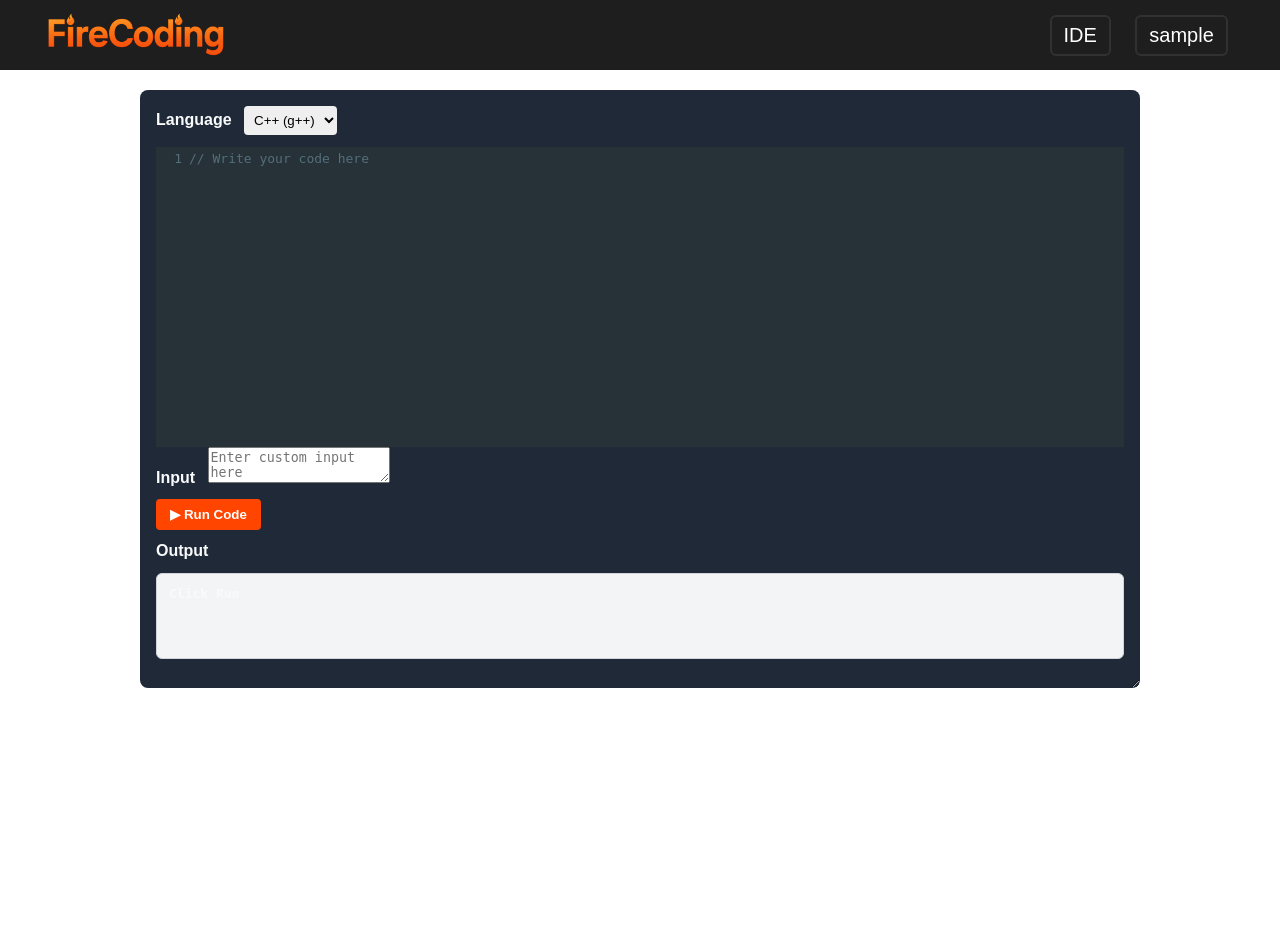
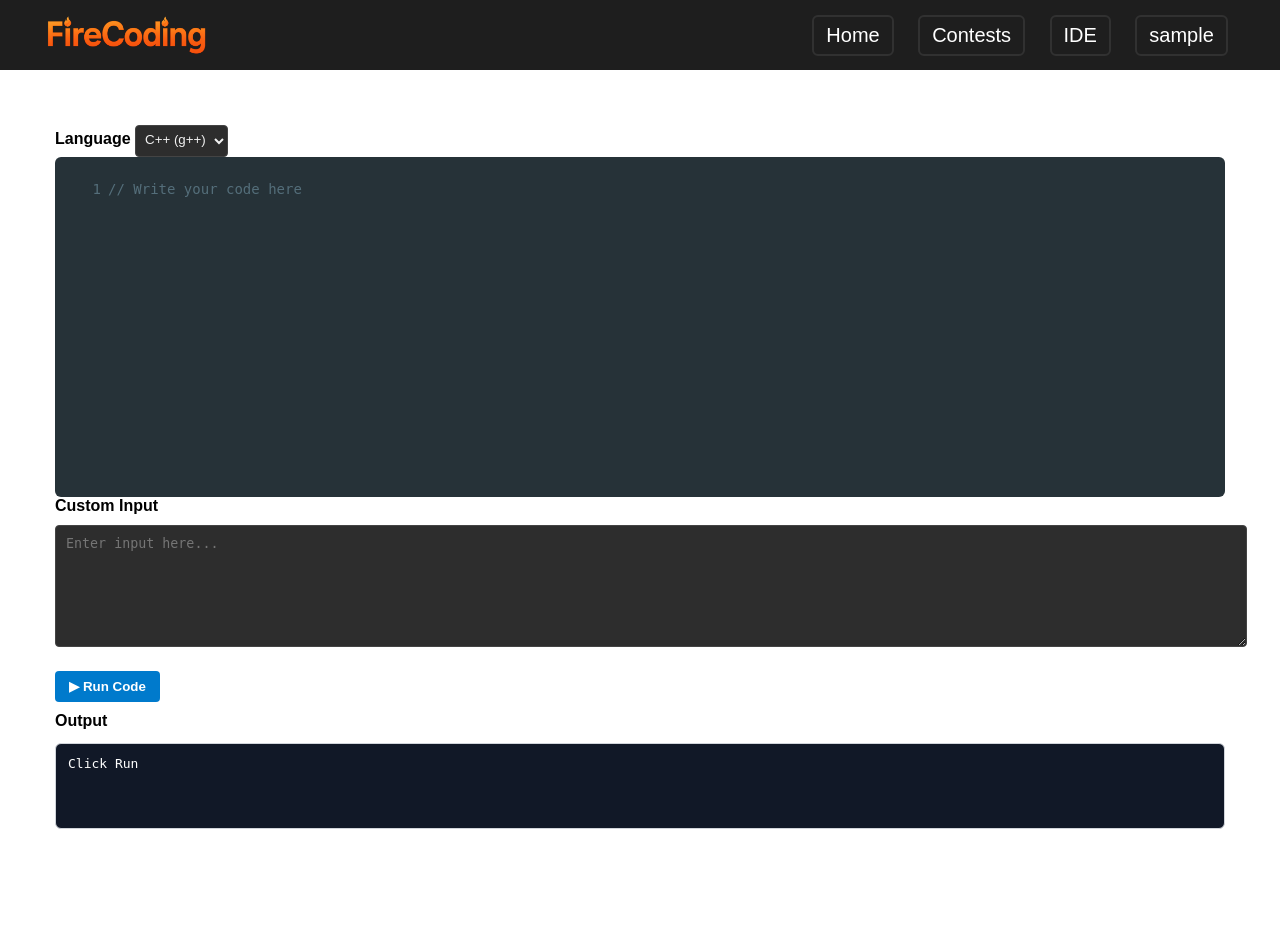
Before and after one commit to Nikhil-K09/fire-coding, a Flask app: page /ide in a window 1280 px wide. Before the commit the page ends 688 px from the top, so only its background shows below. Run offline with Flask 2, Linux system fonts and the light colour scheme; the visitor is signed in with stand-in values (Sample User, id 1).

Commit message:
version 1.3

```diff
--- a/app/routes.py
+++ b/app/routes.py
@@ -72,6 +72,13 @@
     )
 
 # ================== SUBMIT CODE ==================
+# routes.py (inside your blueprint)
+from flask import request, jsonify
+from flask_login import login_required, current_user
+from bson.objectid import ObjectId
+from datetime import datetime
+import pytz
+
 @main.route('/submit', methods=['POST'])
 @login_required
 def submit():
@@ -80,95 +87,110 @@
     lang_id = int(data.get('lang'))
     problem_id = data.get('problem_id')
 
-    # Fetch problem
     problem = mongo.db.problems.find_one({"_id": ObjectId(problem_id)})
     if not problem:
-        return jsonify({"status": "Error", "error": "Problem not found"})
+        return jsonify({"status": "Error", "error": "Problem not found"}), 404
 
     test_case = problem.get("test_case", {})
     input_data = str(test_case.get("input", ""))
     expected_output = str(test_case.get("output", "")).strip()
 
-    # Run code using Judge0
     try:
+        # run_code should call Judge0 and return a parsed JSON result
         result = run_code(code, lang_id, input_data)
-        stdout = str(result.get("stdout", "")).strip()
-        stderr = str(result.get("stderr", "")).strip()
-        status = "Accepted" if stdout == expected_output else "Rejected"
     except Exception as e:
-        stdout = ""
-        stderr = str(e)
+        # network / API error
+        err = str(e)
+        return jsonify({"status": "Error", "error": err}), 500
+
+    # Extract judge outputs (be defensive)
+    stdout = (result.get("stdout") or "").strip()
+    stderr = (result.get("stderr") or "").strip()
+    compile_output = (result.get("compile_output") or "").strip()
+    judge_status = result.get("status", {}).get("description", "") or ""
+
+    # Determine overall status
+    if compile_output:
         status = "Error"
+        error_message = compile_output
+    elif stderr and ("runtime" in judge_status.lower() or "error" in judge_status.lower()):
+        status = "Error"
+        error_message = stderr
+    else:
+        # If judge marks accepted OR output matches expected -> Accepted
+        if judge_status.lower() == "accepted" or stdout == expected_output:
+            # final acceptance depends on exact match to expected
+            status = "Accepted" if stdout == expected_output else "Rejected"
+            error_message = ""
+        else:
+            # other statuses (TLE, RTE, WA etc.)
+            # treat statuses that include "time limit", "memory", "runtime", "error" as Error
+            lower = judge_status.lower()
+            if any(k in lower for k in ("time limit", "memory", "runtime", "error", "crash")):
+                status = "Error"
+                error_message = stderr or compile_output or judge_status
+            else:
+                # default to Rejected (wrong answer)
+                status = "Rejected"
+                error_message = ""
 
-    # Local timestamp
-    local_tz = pytz.timezone("Asia/Kolkata")
-    local_time = datetime.now(local_tz)
+    # Save submission with timezone-aware datetime
+    ist = pytz.timezone("Asia/Kolkata")
+    local_time = datetime.now(ist)
 
-    # Save submission
-    submission_doc = {
+    mongo.db.submissions.insert_one({
         "user_id": current_user.id,
-        "username": current_user.username,
         "problem_id": problem_id,
         "problem_title": problem['title'],
         "lang": lang_id,
-        "lang_name": {54:"C++", 71:"Python 3", 62:"Java"}.get(lang_id,"Unknown"),
+        "lang_name": {54: "C++", 71: "Python 3", 62: "Java"}.get(lang_id, "Unknown"),
         "code": code,
         "submitted_at": local_time,
         "test_case_result": {
             "status": status,
             "stdout": stdout,
-            "stderr": stderr
+            "stderr": stderr,
+            "compile_output": compile_output,
+            "judge_status": judge_status
         }
-    }
-    mongo.db.submissions.insert_one(submission_doc)
+    })
 
-    # Update solved problems and profile
+    # Update solved collection only once per user/problem
     if status == "Accepted":
         solved_entry = mongo.db.solved.find_one({
             "user_id": current_user.id,
             "problem_id": problem_id
         })
-
         if not solved_entry:
-            # Insert first solved entry
             mongo.db.solved.insert_one({
                 "user_id": current_user.id,
-                "username": current_user.username,
                 "problem_id": problem_id,
                 "title": problem['title'],
                 "solved_at": local_time
             })
 
-            # Update profile collection
-            profile = mongo.db.profiles.find_one({"user_id": current_user.id})
-            if not profile:
-                mongo.db.profiles.insert_one({
-                    "user_id": current_user.id,
-                    "username": current_user.username,
-                    "solved_count": 1,
-                    "solved_dates": [local_time.date().isoformat()]
-                })
-            else:
-                mongo.db.profiles.update_one(
-                    {"user_id": current_user.id},
-                    {
-                        "$inc": {"solved_count": 1},
-                        "$addToSet": {"solved_dates": local_time.date().isoformat()}
-                    }
-                )
-
+    # Return structured info to frontend
     return jsonify({
         "status": status,
+        "judge_status": judge_status,
         "stdout": stdout,
+        "stderr": stderr,
+        "compile_output": compile_output,
         "expected": expected_output,
-        "error": stderr,
+        "error": error_message,
         "submitted_at": local_time.strftime("%Y-%m-%d %H:%M:%S %Z")
     })
+
 
 @main.route('/ide')
 @login_required
 def ide():
     return render_template('ide.html')
+
+@main.route('/contests')
+@login_required
+def contests():
+    return render_template('contests.html')
 
 @main.route('/ide_submit', methods=['POST'])
 @login_required
@@ -180,9 +202,16 @@
 
     try:
         result = run_code(code, lang_id, input_data)
-        stdout = str(result.get("stdout", "") or "")
-        stderr = str(result.get("stderr", "") or "")
-        status = "Accepted" if stdout else "Error"
+        stdout = str(result.get("stdout", "") or "").strip()
+        stderr = str(result.get("stderr", "") or "").strip()
+
+        if stderr:
+            status = "Error"
+        elif stdout:
+            status = "Accepted"
+        else:
+            status = "No Output"
+
     except Exception as e:
         stdout = ""
         stderr = str(e)
--- a/app/static/css/style.css
+++ b/app/static/css/style.css
@@ -208,6 +208,7 @@
   color: #f9fafb;
   overflow: auto;
   resize: horizontal;
+  height: 800px;
   min-width: 40%;
 }
 
@@ -241,27 +242,17 @@
 }
 
 /* Editor */
-.editor-label {
-  font-weight: 600;
-  margin-right: 8px;
-}
-.editor-lang {
-  margin-bottom: 12px;
-  padding: 6px;
-  border-radius: 4px;
-  border: none;
-}
+
 #editor {
   width: 100%;
-  height: 420px;
+  height: 800px;
+  padding: 5px;
   font-family: monospace;
   border-radius: 6px;
 }
 
 /* Buttons */
-.buttons {
-  margin: 12px 0;
-}
+
 .buttons button {
   background: #FF4500;
   color: #fff;
@@ -278,21 +269,188 @@
 
 /* Output / Result */
 #output {
-  background: #f3f4f6;
   padding: 12px;
   border-radius: 6px;
   border: 1px solid #d1d5db;
   min-height: 60px;
   overflow-x: auto;
 }
+.ide-page {
+  height: calc(100vh - 60px); /* adjust for navbar */
+
+  padding: 55px;
+}
+
+.ide-panel {
+  height: 800px;
+}
+
+
+
+.buttons {
+  margin: 10px 0;
+}
+
+.run-btn {
+  padding: 8px 14px;
+  background: #0078d7;
+  color: white;
+  border: none;
+  border-radius: 6px;
+  cursor: pointer;
+}
+.run-btn:hover {
+  background: #005fa3;
+}
+
+.ide-wrapper {
+  display: flex;
+  justify-content: center;
+  margin: 20px auto;
+  width: 100%;
+}
+
+.ide-container {
+  width: 70%;              /* occupy 70% of window */
+  background: #1e1e1e;     /* IDE-like dark background */
+  padding: 15px;
+  border-radius: 8px;
+  box-shadow: 0px 4px 12px rgba(0,0,0,0.5);
+  color: #f1f1f1;
+}
+
+.editor-header {
+  margin-bottom: 10px;
+  display: flex;
+  align-items: center;
+  gap: 10px;
+}
+
+.editor-label {
+  font-weight: bold;
+  padding-bottom: 8px;
+}
+
+.editor-lang {
+  padding: 5px;
+  background: #2d2d2d;
+  color: #f1f1f1;
+  border: 1px solid #444;
+  border-radius: 4px;
+  padding-bottom: 8px;
+}
+
+.CodeMirror {
+  height: 800px;          /* editor height */
+  font-size: 14px;
+  border-radius: 6px;
+  padding: 20px;
+  background: #1e1e1e;
+  color: #f1f1f1;
+}
+
+.editor-input {
+  width: 100%;
+  height: 100px;
+  margin: 10px 0;
+  padding: 10px;
+  background: #2d2d2d;
+  color: #f1f1f1;
+  border: 1px solid #444;
+  border-radius: 4px;
+}
+
+.buttons {
+  margin: 10px 0;
+}
+
+#run {
+  padding: 8px 14px;
+  background: #007acc;
+  color: white;
+  border: none;
+  border-radius: 4px;
+  cursor: pointer;
+}
+
+#run:hover {
+  background: #005a9e;
+}
+
 .test-result {
+  background: #2d2d2d;
+  padding: 10px;
+  border-radius: 4px;
+  color: #f1f1f1;
+  min-height: 100px;
+  white-space: pre-wrap;
+  word-wrap: break-word;
+}
+
+.test-result.accepted { border: 1px solid #28a745; }
+.test-result.rejected { border: 1px solid #dc3545; }
+.test-result.error { border: 1px solid #ff9800; }
+
+.status-icon {
+  height: 20px;
+  vertical-align: middle;
+  margin-right: 6px;
+}
+
+
+.test-result-box {
+  display: flex;
+  align-items: flex-start;
+  gap: 8px;
+  margin-top: 8px;
+}
+
+.result-summary { display:flex; align-items:center; gap:8px; margin-bottom:8px; }
+.result-icon { width:20px; height:20px; }
+.test-result {
+  color: #fff;
+  background: #111827;
   padding: 10px;
   border-radius: 6px;
-  font-weight: 700;
-  font-family: monospace;
+  min-height: 40px;
+  white-space: pre-wrap;
 }
-.test-result.accepted { color: #10b981; }
-.test-result.rejected { color: #ef4444; }
+.error-box {
+  display: none;
+  margin-top: 8px;
+  background: #3b0f0f;      /* dark red */
+  color: #ffdede;
+  padding: 10px;
+  border-radius: 6px;
+  white-space: pre-wrap;
+  overflow: auto;
+  max-height: 240px;
+}
+/* Base style for result */
+.result-box {
+  display: none;
+  margin-top: 8px;
+  padding: 10px;
+  width: max-content;
+  border-radius: 6px;
+  white-space: pre-wrap;
+  overflow: auto;
+  max-height: 240px;
+  font-weight: bold;
+  text-align: center;
+}
+
+/* Accepted (green) */
+.result-box.accepted {
+  background: #0fd340;   /* dark green */
+  color: #d8ffd8;
+}
+
+/* Rejected (red, same tone as error) */
+.result-box.rejected {
+  background: #f13333;
+  color: #fdc7c7;
+}
 
 /* ================== PROFILE PAGE ================== */
 .profile-container {
@@ -378,7 +536,7 @@
   font-family: Arial, sans-serif;
 }
 .logo-img {
-  height: 50px;
+  height: 45px;
   width: auto;
   display: block;
 }
--- a/app/templates/base.html
+++ b/app/templates/base.html
@@ -19,11 +19,21 @@
       <nav>
         {% if current_user.is_authenticated %}
           <div class="user-dropdown">
-            <a href="{{ url_for('main.ide') }}" class="username">IDE</a>
+            <a href="{{ url_for('main.index') }}" class="username">Home</a>
           </div>
+        {% endif %}
+        <div class="user-dropdown">
+          <a href="{{ url_for('main.contests') }}" class="username">Contests</a>
+        </div>
+        <div class="user-dropdown">
+          <a href="{{ url_for('main.ide') }}" class="username">IDE</a>
+        </div>
+
+        {% if current_user.is_authenticated %}
           <div class="user-dropdown">
             <a href="{{ url_for('main.my_profile') }}" class="username">{{ current_user.username }}</a>
           </div>
+
 
         {% else %}
           <a href="{{ url_for('auth.login') }}" class="login-btn">Login</a>
--- /dev/null
+++ b/app/templates/contests.html
@@ -0,0 +1,6 @@
+{% extends 'base.html' %}
+{% block content %}
+
+<h1 style="padding-left : 650px; padding-top: 50px;">No Contests</h1>
+
+{% endblock %}
--- a/app/templates/ide.html
+++ b/app/templates/ide.html
@@ -1,8 +1,9 @@
 {% extends 'base.html' %}
 {% block content %}
 
-<div class="ide-container" style="max-width: 1000px; margin: 20px auto;">
-  <div class="editor-panel">
+<div class="ide-page">
+  <div class="ide-panel">
+    <div class="ide-header">
       <label for="lang" class="editor-label">Language</label>
       <select id="lang" class="editor-lang">
         <option value="54" selected>C++ (g++)</option>
@@ -12,21 +13,20 @@
         <option value="51">C#</option>
         <option value="46">Bash</option>
       </select>
+    </div>
 
     <textarea id="editor">// Write your code here</textarea>
 
-    <!-- Input for Judge0 -->
-    <label for="input" class="editor-label">Input</label>
-    <textarea id="input" class="editor-input" placeholder="Enter custom input here"></textarea>
+    <label for="input" class="editor-label">Custom Input</label>
+    <textarea id="input" class="editor-input" placeholder="Enter input here..."></textarea>
 
     <div class="buttons">
-        <button id="run">▶ Run Code</button>
+      <button id="run" class="run-btn">▶ Run Code</button>
     </div>
 
-    <h4>Output</h4>
+    <h4 class="output-title">Output</h4>
     <pre id="output" class="test-result">Click Run</pre>
   </div>
-
 </div>
 
 <!-- CodeMirror -->
@@ -66,6 +66,11 @@
   const lang_id = document.getElementById("lang").value;
   const input = document.getElementById("input").value;
 
+  const outputEl = document.getElementById("output");
+  outputEl.textContent = "⚙️ Running...\n";
+  outputEl.classList.remove("accepted", "rejected");
+
+  try {
     const response = await fetch("/ide_submit", {
       method: "POST",
       headers: {"Content-Type": "application/json"},
@@ -73,8 +78,36 @@
     });
 
     const result = await response.json();
-  document.getElementById("output").textContent =
-    `Status: ${result.status}\nOutput:\n${result.stdout}\nErrors:\n${result.stderr}`;
+    outputEl.textContent = "";
+
+    switch (result.status) {
+      case "Accepted":
+        outputEl.textContent = `${result.stdout}`;
+        outputEl.classList.add("accepted");
+        break;
+
+      case "Error":
+        let errMsg = "⚠️ Error\n";
+        if (result.stderr) errMsg += `${result.stderr}\n`;
+        outputEl.textContent = errMsg;
+        outputEl.classList.add("rejected");
+        break;
+
+      case "No Output":
+        outputEl.textContent = "❌ No Output Produced";
+        outputEl.classList.add("rejected");
+        break;
+
+      default:
+        outputEl.textContent = "⚠️ Unknown response from server.";
+        outputEl.classList.add("rejected");
+        break;
+    }
+
+  } catch (err) {
+    outputEl.textContent = "⚠️ Request Failed: " + err.message;
+    outputEl.classList.add("rejected");
+  }
 });
 
 </script>
```
Also changed, not shown: app/static/js/editor.js (+55 -35 lines), app/templates/problem.html (+9 -1 lines). Lines whose indentation alone changed are shown as unchanged.
